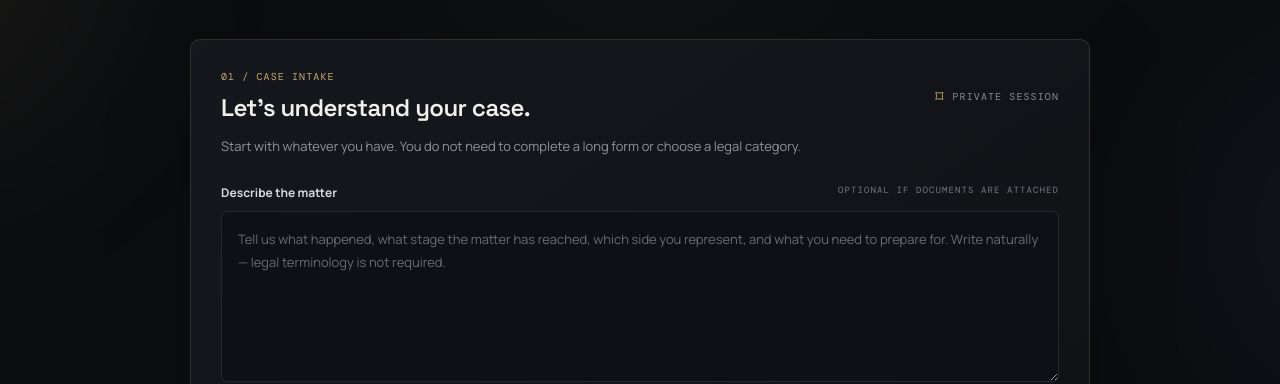
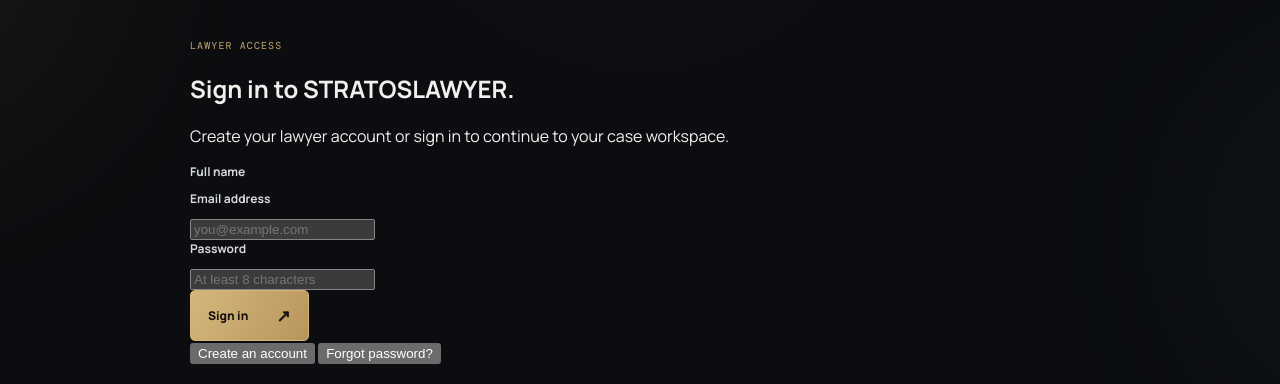
Before and after one commit to blueguydave-ai/Stratoslawyer, a website: page index.html in a window 1280 px wide. Shown: the part 416-800 px from the top of the page. Drawn offline with nearby package versions, Linux system fonts and the light colour scheme.

Commit message:
Add Supabase lawyer authentication interface

```diff
--- a/index.html
+++ b/index.html
@@ -25,7 +25,32 @@
       <p class="intro-copy">Understand the matter, expose its weak points, anticipate the other side and prepare your next move — across Nigerian legal practice.</p>
     </section>
 
-    <section class="workspace" aria-labelledby="intake-title">
+    <section id="auth-panel" class="auth-panel" aria-labelledby="auth-title">
+      <div class="step-label">LAWYER ACCESS</div>
+      <h2 id="auth-title">Sign in to STRATOSLAWYER.</h2>
+      <p class="auth-copy">Create your lawyer account or sign in to continue to your case workspace.</p>
+      <form id="auth-form">
+        <label class="field-label" for="auth-name">Full name</label>
+        <input id="auth-name" class="auth-input" type="text" autocomplete="name" placeholder="Your full name" hidden>
+        <label class="field-label" for="auth-email">Email address</label>
+        <input id="auth-email" class="auth-input" type="email" autocomplete="email" required placeholder="you@example.com">
+        <label class="field-label" for="auth-password">Password</label>
+        <input id="auth-password" class="auth-input" type="password" autocomplete="current-password" required minlength="8" placeholder="At least 8 characters">
+        <button id="auth-submit" class="primary-button auth-submit" type="submit">Sign in <span class="button-arrow">↗</span></button>
+      </form>
+      <div class="auth-actions">
+        <button id="auth-toggle" class="text-button" type="button">Create an account</button>
+        <button id="forgot-password" class="text-button" type="button">Forgot password?</button>
+      </div>
+      <div id="auth-message" class="auth-message" role="status" aria-live="polite"></div>
+    </section>
+
+    <div id="account-bar" class="account-bar" hidden>
+      <span id="account-email"></span>
+      <button id="sign-out" class="secondary-button" type="button">Sign out</button>
+    </div>
+
+    <section class="workspace" aria-labelledby="intake-title" hidden>
       <div class="section-head">
         <div><div class="step-label">01 / CASE INTAKE</div><h2 id="intake-title">Let's understand your case.</h2></div>
         <span class="private-note"><span class="lock">⌑</span> PRIVATE SESSION</span>
@@ -66,6 +91,6 @@
 
     <footer class="page-footer"><span>STRATOSLAWYER</span><span>BUILT FOR THE COMPLEXITY OF NIGERIAN PRACTICE</span></footer>
   </main>
-  <script src="/app.js" defer></script>
+  <script src="/supabase-config.js"></script>\n  <script src="https://cdn.jsdelivr.net/npm/@supabase/supabase-js@2"></script>\n  <script src="/app.js" defer></script>
 </body>
 </html>
```
